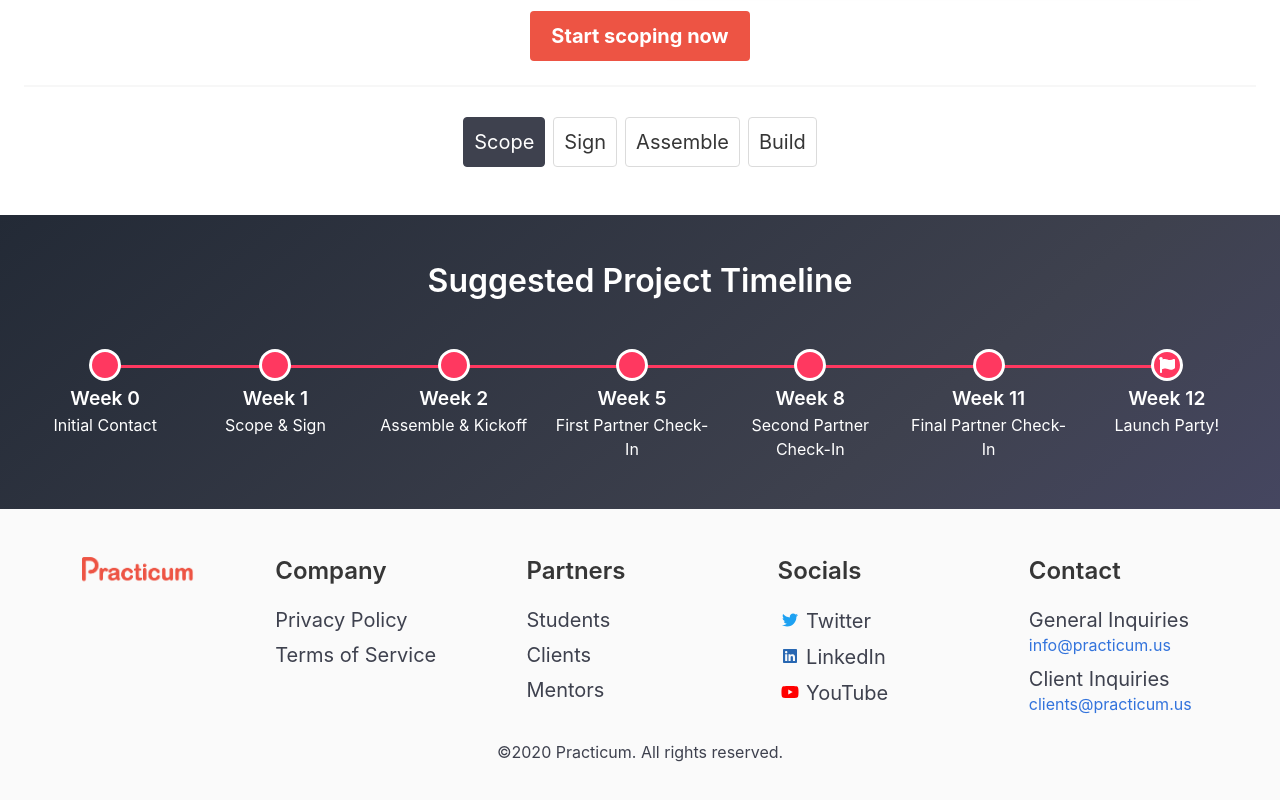
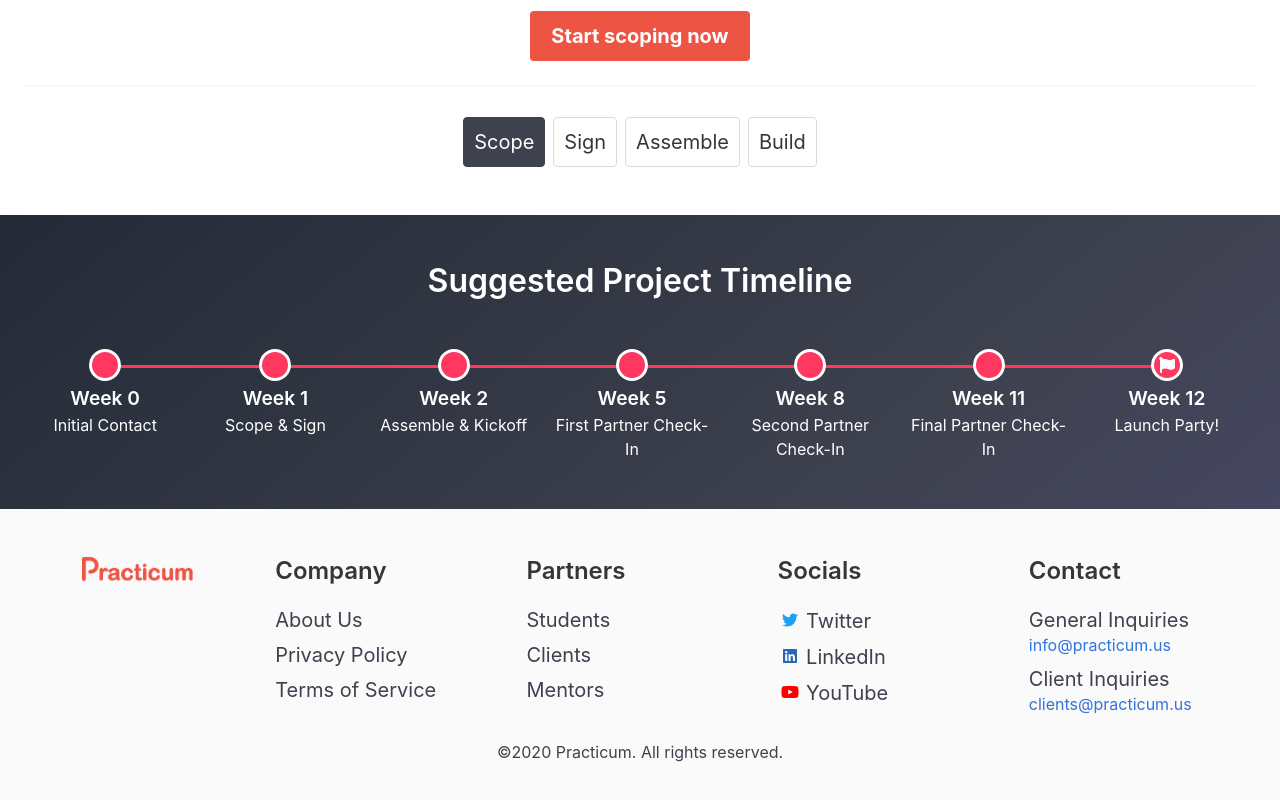
Before and after one commit to jbraunschweiger/InternshipSite, a plain HTML site: page clients.html in a window 1280 px wide. Shown: the part 1168-1968 px from the top of the page. Drawn offline with nearby package versions, Linux system fonts and the light colour scheme.

Commit message:
added about us link to home page

```diff
--- a/clients.html
+++ b/clients.html
@@ -342,9 +342,9 @@
       </div>
       <div class="column has-text-left">
         <h2 class="title is-size-4">Company</h2>
-        <!-- <div class="footer-row-element">
+        <div class="footer-row-element">
           <span class="subtitle is-size-5"><a href="about.html" class="grey-text">About Us</a></span>
-        </div> -->
+        </div>
         <!-- <div class="footer-row-element">
           <span class="subtitle is-size-5"><a class="grey-text" href="careers.html">Careers</a></span>
         </div> -->
```
